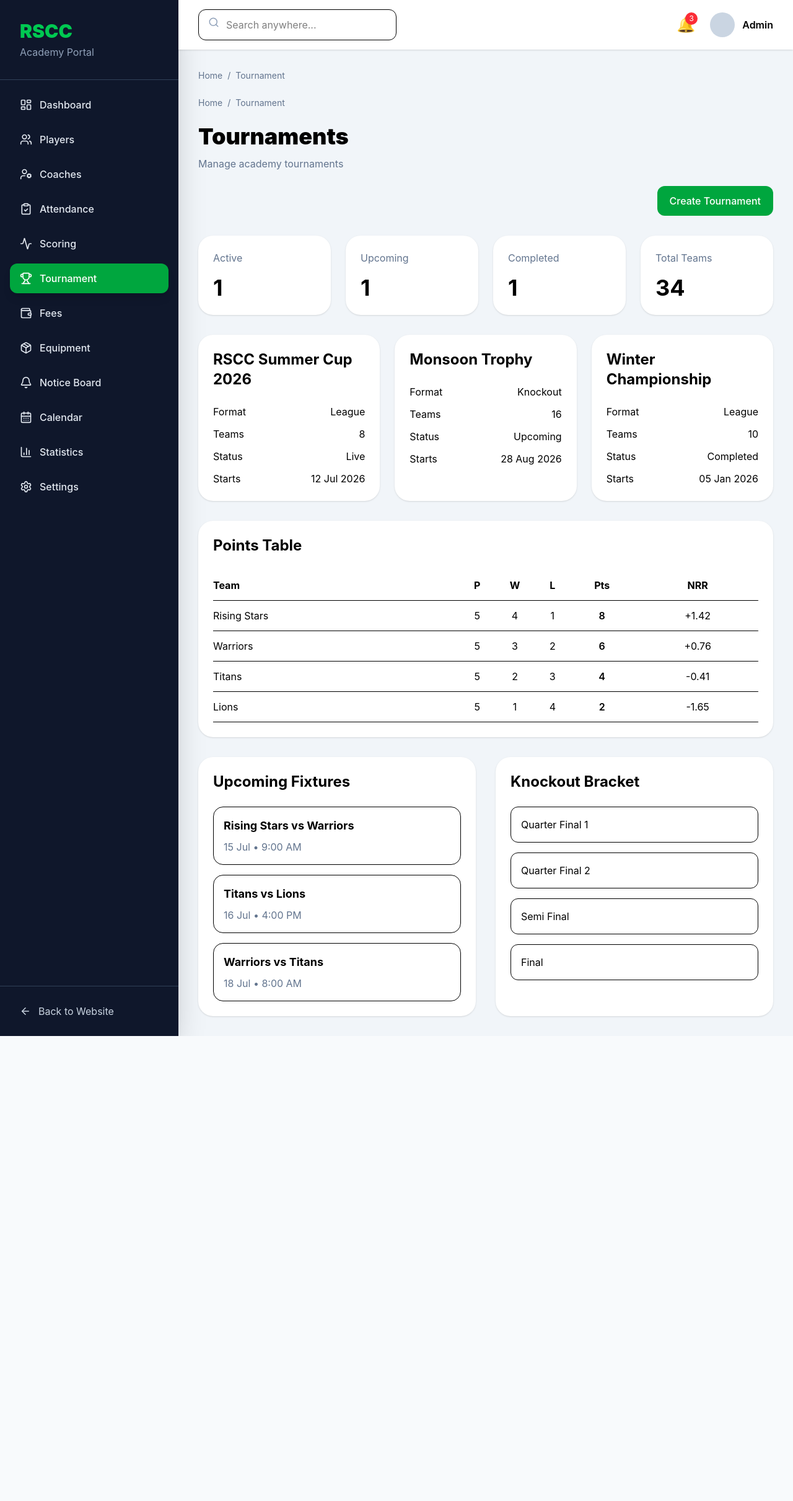
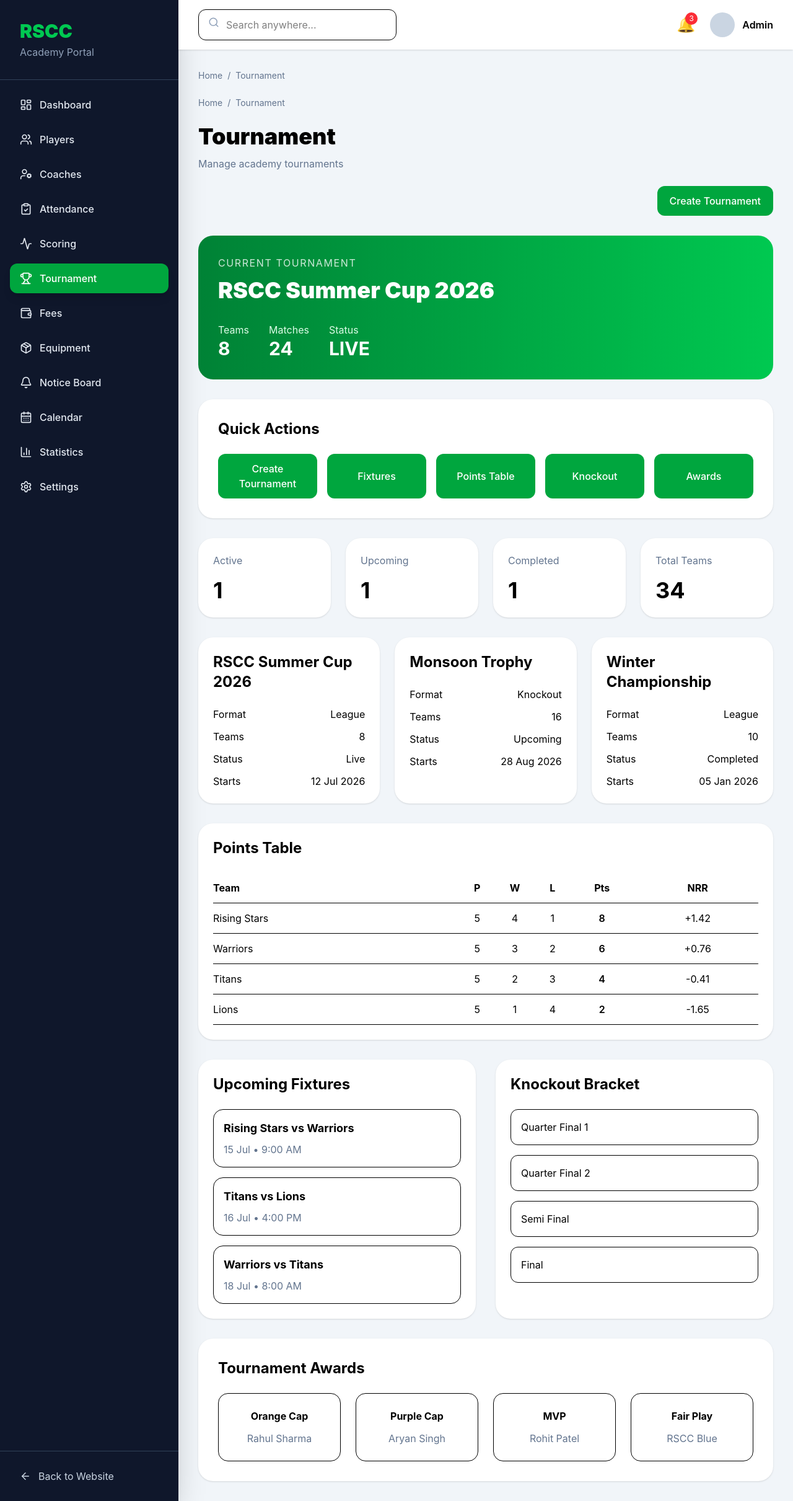
Before and after one commit to apexalphaa/rscc-app, a React (Vite) app in the folder apps/frontend/: page /tournament in a window 1280 px wide. Shown: the whole page at 62% size. Before the commit the page ends 1671 px from the top, so only its background shows below. Built offline with nearby package versions, Linux system fonts and the light colour scheme.

Commit message:
Update Tournament.jsx

```diff
--- a/apps/frontend/src/pages/Tournament.jsx
+++ b/apps/frontend/src/pages/Tournament.jsx
@@ -2,20 +2,23 @@ import DashboardLayout from "../layouts/DashboardLayout";
 import PageHeader from "../components/PageHeader";
 import Button from "../components/common/Button";
 
+import TournamentHeaderCard from "../components/TournamentHeaderCard";
+import TournamentActions from "../components/TournamentActions";
 import TournamentStats from "../components/TournamentStats";
 import TournamentGrid from "../components/TournamentGrid";
 import PointsTable from "../components/PointsTable";
 import FixturesCard from "../components/FixturesCard";
 import BracketCard from "../components/BracketCard";
+import TournamentAwards from "../components/TournamentAwards";
 
-export default function Tournaments() {
+export default function Tournament() {
 
   return (
 
     <DashboardLayout>
 
       <PageHeader
-        title="Tournaments"
+        title="Tournament"
         subtitle="Manage academy tournaments"
       />
 
@@ -31,27 +34,45 @@ export default function Tournaments() {
 
       <div className="mt-8">
 
-        <TournamentStats />
+        <TournamentHeaderCard/>
 
       </div>
 
       <div className="mt-8">
 
-        <TournamentGrid />
+        <TournamentActions/>
 
       </div>
 
       <div className="mt-8">
 
-        <PointsTable />
+        <TournamentStats/>
+
+      </div>
+
+      <div className="mt-8">
+
+        <TournamentGrid/>
+
+      </div>
+
+      <div className="mt-8">
+
+        <PointsTable/>
 
       </div>
 
       <div className="grid lg:grid-cols-2 gap-8 mt-8">
 
-        <FixturesCard />
+        <FixturesCard/>
 
-        <BracketCard />
+        <BracketCard/>
+
+      </div>
+
+      <div className="mt-8">
+
+        <TournamentAwards/>
 
       </div>
 
```
